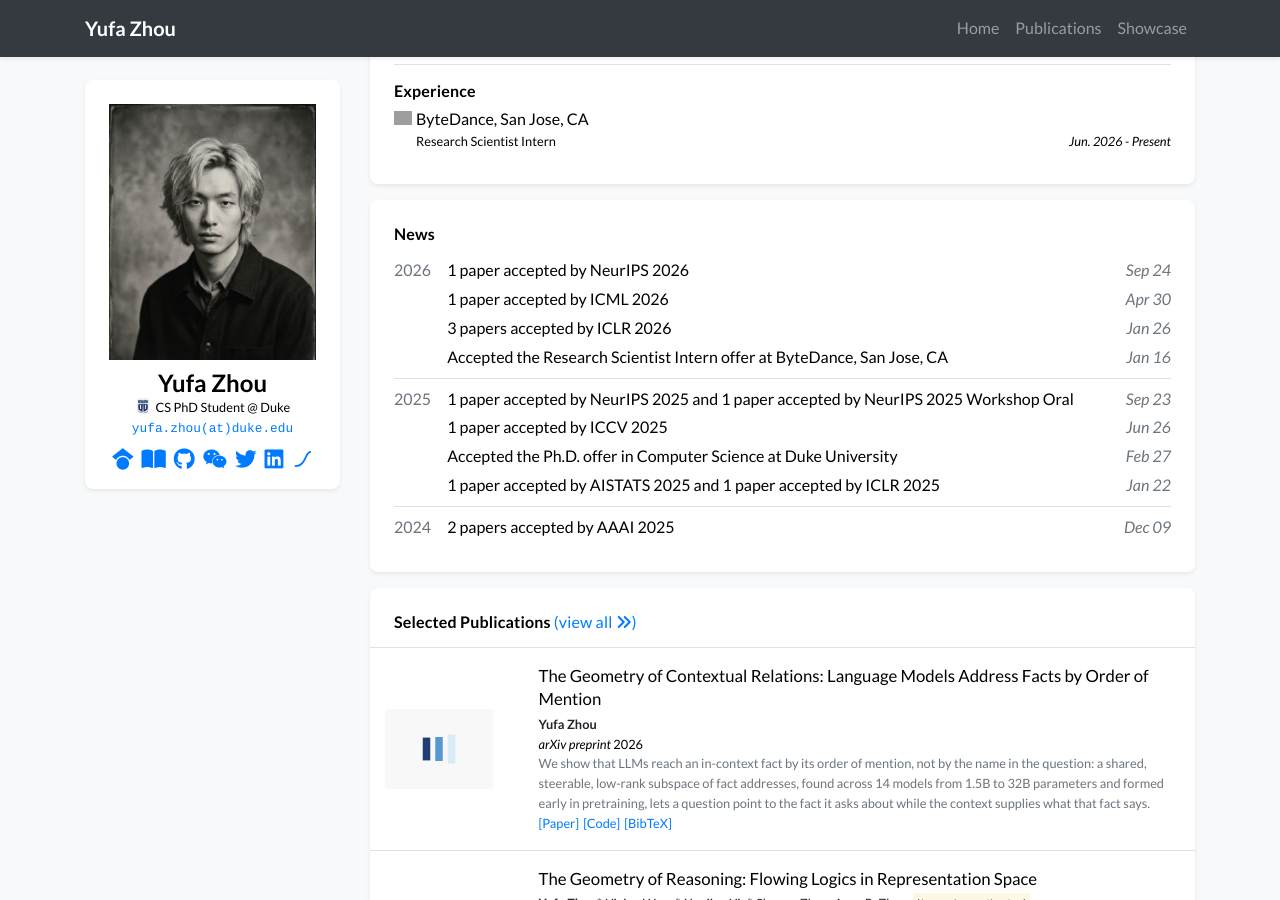
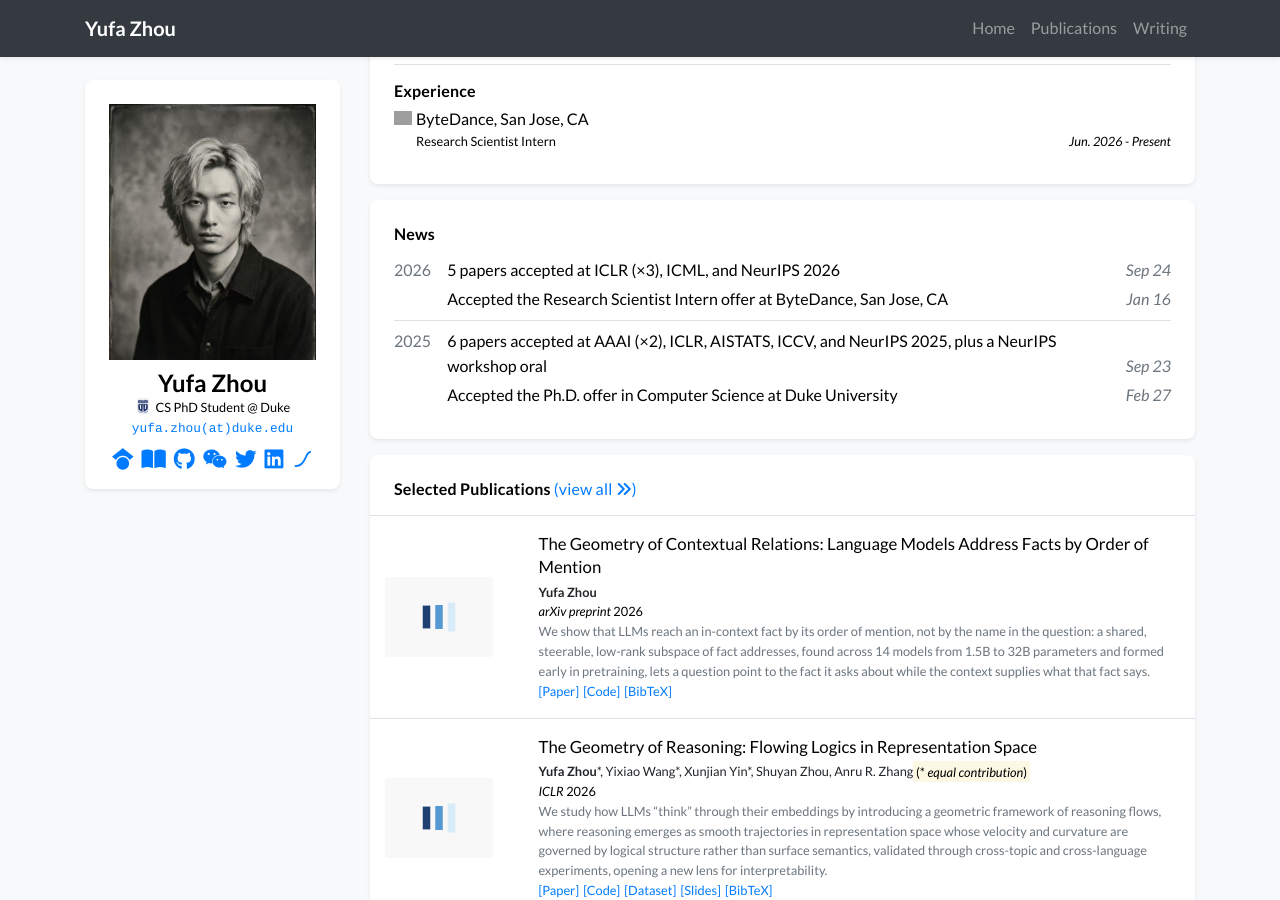
Before and after one commit to MasterZhou1/MasterZhou1.github.io, a Jekyll site: the page built from index.html, in a window 1280 px wide and 900 px high, scrolled down 579 px. Built offline with Jekyll 4.4.1, drawn with Linux system fonts in a browser that asks for light colours; nearby versions of some CDN libraries; a style sheet for code colours, icons or effects is not loaded; grey boxes are pictures that could not be loaded.

Commit message:
Merge paper-acceptance news by year, rename Showcase to Writing, and re-lay out cards after fonts load.
Co-authored-by: Cursor <cursoragent@cursor.com>

```diff
--- a/_data/navigation.yml
+++ b/_data/navigation.yml
@@ -3,5 +3,5 @@ pages:
   url: /
 - name: Publications
   url: /publications
-- name: Showcase
+- name: Writing
   url: /showcase
--- a/_includes/navbar.html
+++ b/_includes/navbar.html
@@ -18,8 +18,8 @@
     <a class="nav-link" href="{{ '/publications/' | relative_url }}" data-prefix="/publications">Publications</a>
   </li>
   <li class="nav-item">
-    <!-- Showcase 同时把 /showcase 和 /articles 视为同一栏目 -->
-    <a class="nav-link" href="{{ '/showcase/' | relative_url }}" data-prefix="/showcase,/articles">Showcase</a>
+    <!-- Writing 同时把 /showcase 和 /articles 视为同一栏目 -->
+    <a class="nav-link" href="{{ '/showcase/' | relative_url }}" data-prefix="/showcase,/articles">Writing</a>
   </li>
 </ul>
 
--- a/assets/js/common.js
+++ b/assets/js/common.js
@@ -38,6 +38,13 @@ $(function () {
     $(".lazy").on("load", function () {
         $grid.masonry('layout');
     });
+
+    // Card heights change once web fonts load.
+    if (document.fonts) {
+        document.fonts.ready.then(function () {
+            $grid.masonry('layout');
+        });
+    }
 })
 
 // BibTeX Modal Functions
--- a/showcase.html
+++ b/showcase.html
@@ -1,6 +1,6 @@
 ---
 layout: default
-title : Showcase
+title : Writing
 permalink: /showcase/
 ---
 
```
Also changed, not shown: _news/2024-news2.md (deleted, +0 -5 lines), _news/2025-news1.md (deleted, +0 -5 lines), _news/2025-news3.md (deleted, +0 -5 lines), _news/2025-news4.md (deleted, +0 -5 lines), _news/2025-papers.md (added, +5 -0 lines), _news/2026-news2.md (deleted, +0 -5 lines), _news/2026-news3.md (deleted, +0 -5 lines), _news/2026-news4.md (deleted, +0 -5 lines), _news/2026-papers.md (added, +5 -0 lines).
